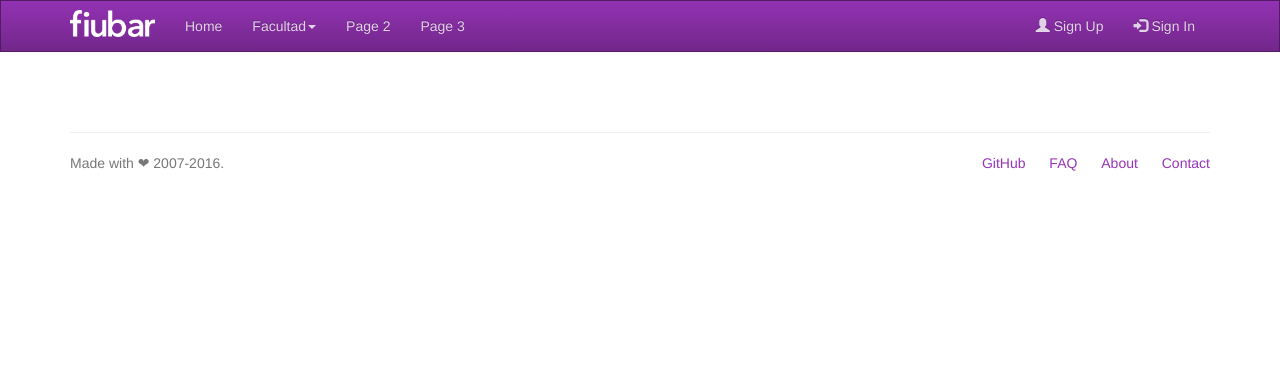
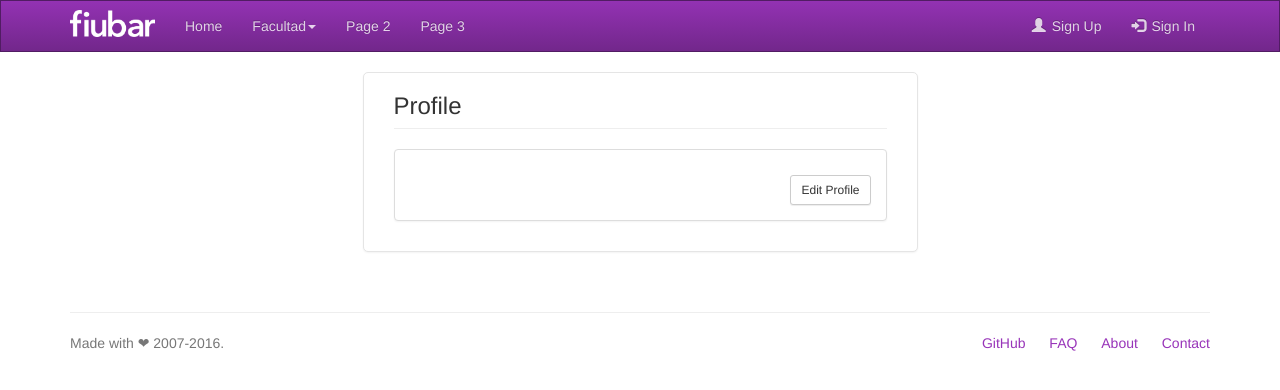
Before and after one commit to maru/fiubar, a Django app: template fiubar/templates/users/user_detail.html in a window 1280 px wide. Shown: the top 390 px of the page. Run offline with Django 3.2, Linux system fonts and the light colour scheme; the template is opened without the code that fills it, so the values that code supplies are empty; some libraries are stand-ins or nearby versions.

Commit message:
Changes in template css; avatar generation

```diff
--- a/fiubar/static/css/main.css
+++ b/fiubar/static/css/main.css
@@ -1,15 +1,3 @@
-@media (min-width: 1200px)
-.container {
-    width: 1170px;
-}
-@media (min-width: 992px)
-.container {
-    width: 970px;
-}
-@media (min-width: 768px)
-.container {
-    width: 750px;
-}
 @media (max-width: 767px) {
   .front-page .col-sm-6.pull-right {
       float: none !important;
@@ -111,6 +99,18 @@ ul.showinfo-list li {
     border-radius: 5px;
     box-shadow: 0 1px 2px rgba(0,0,0,0.05);
 }
+@media (max-width: 479px) {
+  .account {
+      padding-left: 0px;
+      padding-right: 0px;
+      border: 0px;
+  }
+}
+@media (max-width: 767px) {
+  .account {
+      border: 0px;
+  }
+}
 .socialaccount_ballot { text-align: center;}
 .socialaccount_ballot ul { display:inline-table;}
 .socialaccount_providers li {
@@ -185,12 +185,6 @@ span.socialaccount_provider {
     text-shadow: none;
 }
 
-img.avatar {
-    border-radius: 50%;
-    width:77px;
-    float:left;
-    margin-right: 15px;
-}
 .navbar-text-login {
   margin-bottom:0px;
   margin-top:10px;
@@ -217,3 +211,34 @@ img.avatar {
       width: 100% !important;
   }
 }
+.account-panel-body {
+  padding: 0;
+}
+.users-update-status .form-group {
+  display: inline-block;
+  padding-right: 20px;
+  margin-top: 0;
+}
+.users-update-status .checkbox {
+  margin-top: 0;
+}
+.glyphicon {
+  margin-right: 2px;
+}
+.about-me {
+  margin-top:10px;
+}
+.content-right-cut {
+    width: 60%;
+    width: calc(60%);
+    text-align: right;
+    overflow: hidden;
+    text-overflow: ellipsis;
+    white-space: nowrap;
+}
+.avatar {
+    border-radius: 50%;
+    width:77px;
+    float:left;
+    margin-right: 15px;
+}
--- a/fiubar/templates/account/base.html
+++ b/fiubar/templates/account/base.html
@@ -6,7 +6,7 @@
 
 {% block content %}
 <div class="row">
-  <div class="{% block content_class %}col-md-6 col-md-offset-3{% endblock %}">
+  <div class="{% block content_class %}col-sm-10 col-sm-offset-1 col-md-6 col-md-offset-3{% endblock %}">
     <div class="account">
       <h3 class="page-header">{% block inner_title %}{% endblock %}</h3>
       {% block inner %}{% endblock %}
--- a/fiubar/templates/account/base_panel.html
+++ b/fiubar/templates/account/base_panel.html
@@ -7,7 +7,7 @@
 
 {% block content %}
 <div class="row">
-  <div class="{% block panel_class %}col-md-3{% endblock %}">
+  <div class="{% block panel_class %}col-sm-3 col-md-3{% endblock %}">
     <div class="panel panel-default panel-account">
       <div class="panel-heading">
         <h3 class="panel-title">{% trans "Settings" %}</h3>
@@ -25,7 +25,7 @@
       </ul>
     </div>
   </div>
-  <div class="{% block content_class %}col-md-8{% endblock %}">
+  <div class="{% block content_class %}col-sm-9 col-md-8{% endblock %}">
     <div class="panel panel-default">
       <div class="panel-heading">
         <h3 class="panel-title">{% block inner_title %}{% endblock %}</h3>
--- a/fiubar/templates/contact_form/contact_form.html
+++ b/fiubar/templates/contact_form/contact_form.html
@@ -4,7 +4,7 @@
 
 {% block content %}
 <div class="row">
-  <div class="col-md-6 col-md-offset-3">
+  <div class="col-sm-10 col-sm-offset-1 col-md-6 col-md-offset-3">
     <div class="account">
     {% block inner %}
     <h1 class="page-header">{% trans "Contact" %}</h1>
--- a/fiubar/templates/contact_form/contact_form_sent.html
+++ b/fiubar/templates/contact_form/contact_form_sent.html
@@ -5,7 +5,7 @@
 
 {% block content %}
 <div class="row">
-  <div class="col-md-6 col-md-offset-3">
+  <div class="col-sm-10 col-sm-offset-1 col-md-6 col-md-offset-3">
     <div class="account">
     {% block inner %}
     <h1 class="page-header">{% trans "Message sent" %}</h1>
--- a/fiubar/templates/pages/index.html
+++ b/fiubar/templates/pages/index.html
@@ -27,7 +27,7 @@ html {
 </style>
 
     <div class="row">
-      <div class="col-sm-6 pull-right">
+      <div class="col-sm-5 pull-right">
         {% with form=forms.login %}
         <div class="account">
           <h3 class="page-header">{% trans "Sign In" %}</h1>
@@ -71,7 +71,7 @@ html {
         {% endwith %}
       </div>
 
-      <div class="col-sm-6 pull-left">
+      <div class="col-sm-7 pull-left">
         <div class="front-welcome">
           <div class="front-welcome-text">
             <h1>Fiubar</h1>
--- a/fiubar/templates/users/user_detail.html
+++ b/fiubar/templates/users/user_detail.html
@@ -1,35 +1,64 @@
-{% extends "base.html" %}
-{% load static %}
+{% extends "account/base.html" %}
+{% load static i18n %}
 
-{% block head_title %}User: {{ object.username }}{% endblock %}
+{% block head_title %}{% trans "Profile: " %}{{ user.username }}{% endblock %}
 
-{% block content %}
-<div class="container">
+{% block inner_title %}{% trans "Profile" %}{% endblock %}
+{% block content_class %}col-sm-9 col-sm-offset-1 col-md-6 col-md-offset-3{% endblock %}
+{% block inner %}
+<style>
+.btn-default {
+    color: #333;
+    background-color: #fff;
+    border-color: #ccc);
+    background-image: none;
+}
+</style>
+      <div class="panel panel-default">
+        <div class="panel-body">
+          <img alt="" src="{% url 'users:show_avatar' user.username %}" class="avatar img-rounded">
+          <h4>{% if profile.name %}{{ profile.name }}{% endif %}
+            {% if user == request.user %}
+            <a class="btn btn-sm btn-default pull-right" href="{% url 'users:update' %}">
+              {% trans "Edit Profile" %}
+            </a>
+            {% endif %}
+          </h4>
+          <p>{{ user.username }}</p>
+        </div>
 
-  <div class="row">
-    <div class="col-sm-12">
+        <ul class="list-group">
+          {% if profile.website %}
+          <li class="list-group-item">
+            <span class="glyphicon glyphicon-link"></span>&nbsp;{% trans "Website" %}
+            <a target="_blank" href="{{ profile.website }}">
+              <span class="pull-right content-right-cut">{{ profile.website }}</span>
+            </a>
+          </li>
+          {% endif %}
 
-      <h2>{{ object.username }}</h2>
-      {% if object.name %}
-        <p>{{ object.name }}</p>
-      {% endif %}
-    </div>
-  </div>
+          {% if profile.location %}
+          <li class="list-group-item">
+            <span class="glyphicon glyphicon-globe"></span>&nbsp;{% trans "Location" %}
+            <span class="pull-right content-right-cut">{{ profile.location }}</span>
+          </li>
+          {% endif %}
 
-{% if object == request.user %}
-<!-- Action buttons -->
-<div class="row">
+          {% if profile.status %}
+          <li class="list-group-item">
+            <span class="glyphicon glyphicon-briefcase"></span>&nbsp;{% trans "Occupation" %}
+            <span class="pull-right content-right-cut">
+              {{ profile.status }}
+            </span>
+          </li>
+          {% endif %}
 
-  <div class="col-sm-12 ">
-    <a class="btn btn-primary" href="{% url 'users:update' %}">My Info</a>
-    <a class="btn btn-primary" href="{% url 'account_email' %}">E-Mail</a>
-    <!-- Your Stuff: Custom user template urls -->
-  </div>
-
-</div>
-<!-- End Action buttons -->
-{% endif %}
-
-
-</div>
-{% endblock content %}
+          {% if profile.bio %}
+          <li class="list-group-item">
+            <span class="glyphicon glyphicon-user"></span>&nbsp;{% trans "About me" %}
+            <p class="about-me">{{ profile.bio }}</p>
+          </li>
+          {% endif %}
+        </ul>
+      </div>
+{% endblock %}
--- a/requirements.txt
+++ b/requirements.txt
@@ -19,6 +19,9 @@ django-allauth==0.25.2
 unicode-slugify==0.1.3
 django-autoslug==1.9.3
 
+# Avatar
+Pillow==3.3.0
+
 # For local development
 django-debug-toolbar==1.5
 django-extensions==1.6.7
```
Also changed, not shown: fiubar/users/admin.py (+28 -4 lines), fiubar/users/urls.py (+7 -1 lines), fiubar/users/utils.py (added, +79 -0 lines), fiubar/users/views.py (+56 -5 lines).
